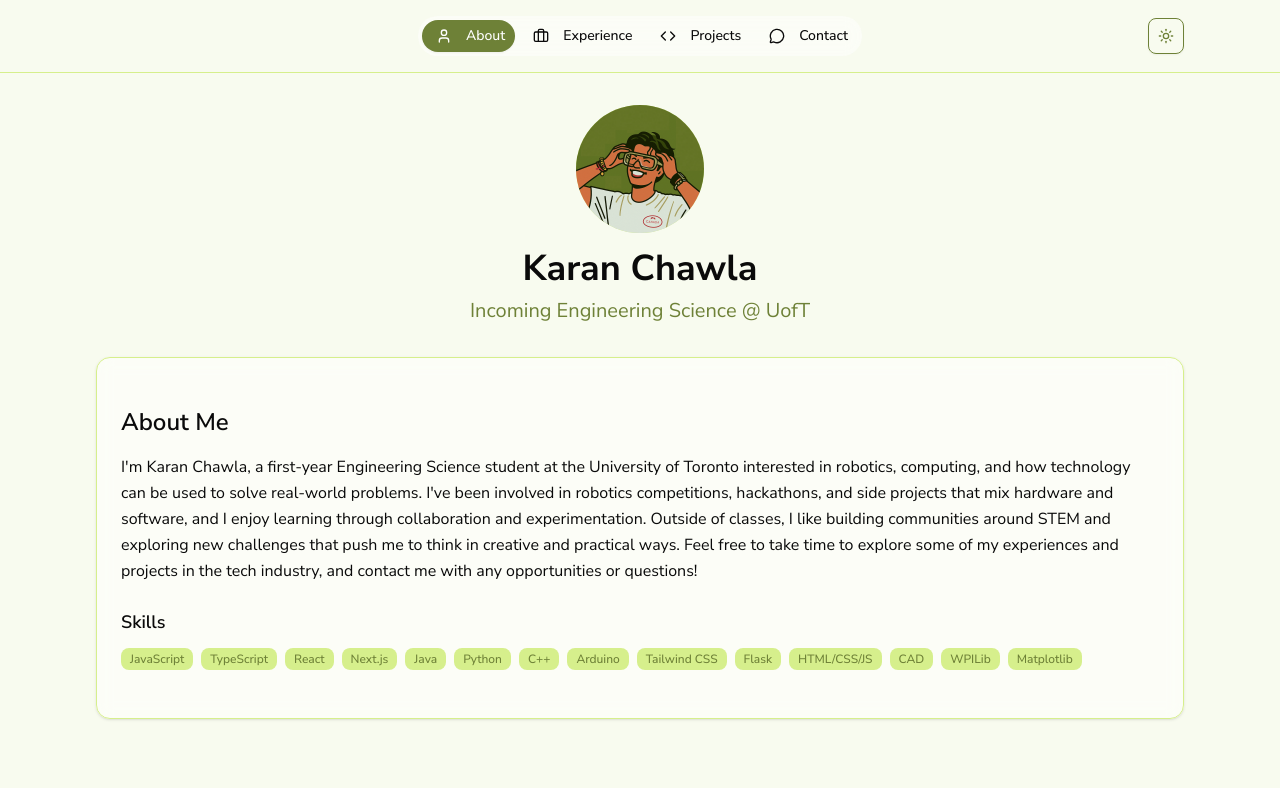
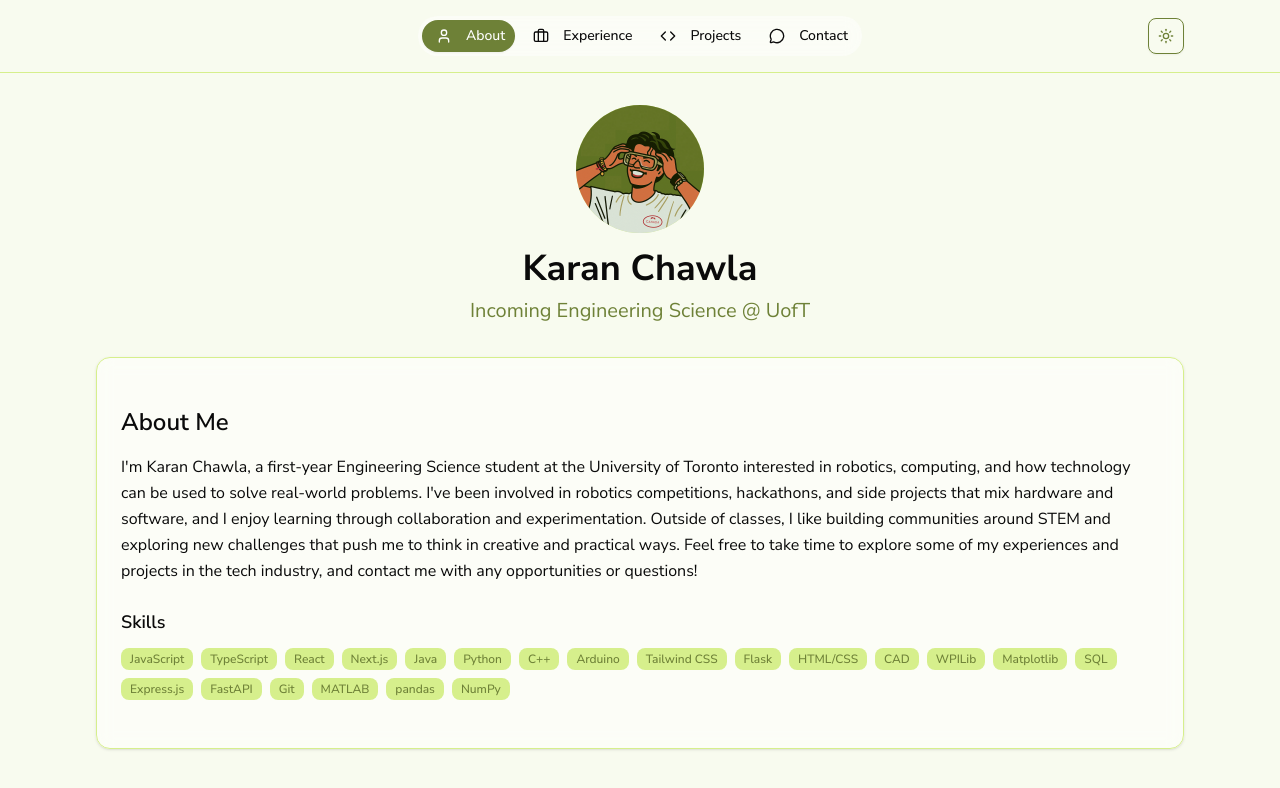
Before and after one commit to KaranChawlaD/Personal-Website-V2, a Next.js app: page / in a window 1280 px wide. Shown: the top 788 px of the page. Built offline with nearby package versions, Linux system fonts and the light colour scheme.

Commit message:
edit: skills

```diff
--- a/app/page.tsx
+++ b/app/page.tsx
@@ -67,10 +67,17 @@ export default function PersonalWebsite() {
     "Arduino",
     "Tailwind CSS",
     "Flask",
-    "HTML/CSS/JS",
+    "HTML/CSS",
     "CAD",
     "WPILib",
     "Matplotlib",
+    "SQL",
+    "Express.js",
+    "FastAPI",
+    "Git",
+    "MATLAB",
+    "pandas",
+    "NumPy"
   ];
 
   const projects = [
```
